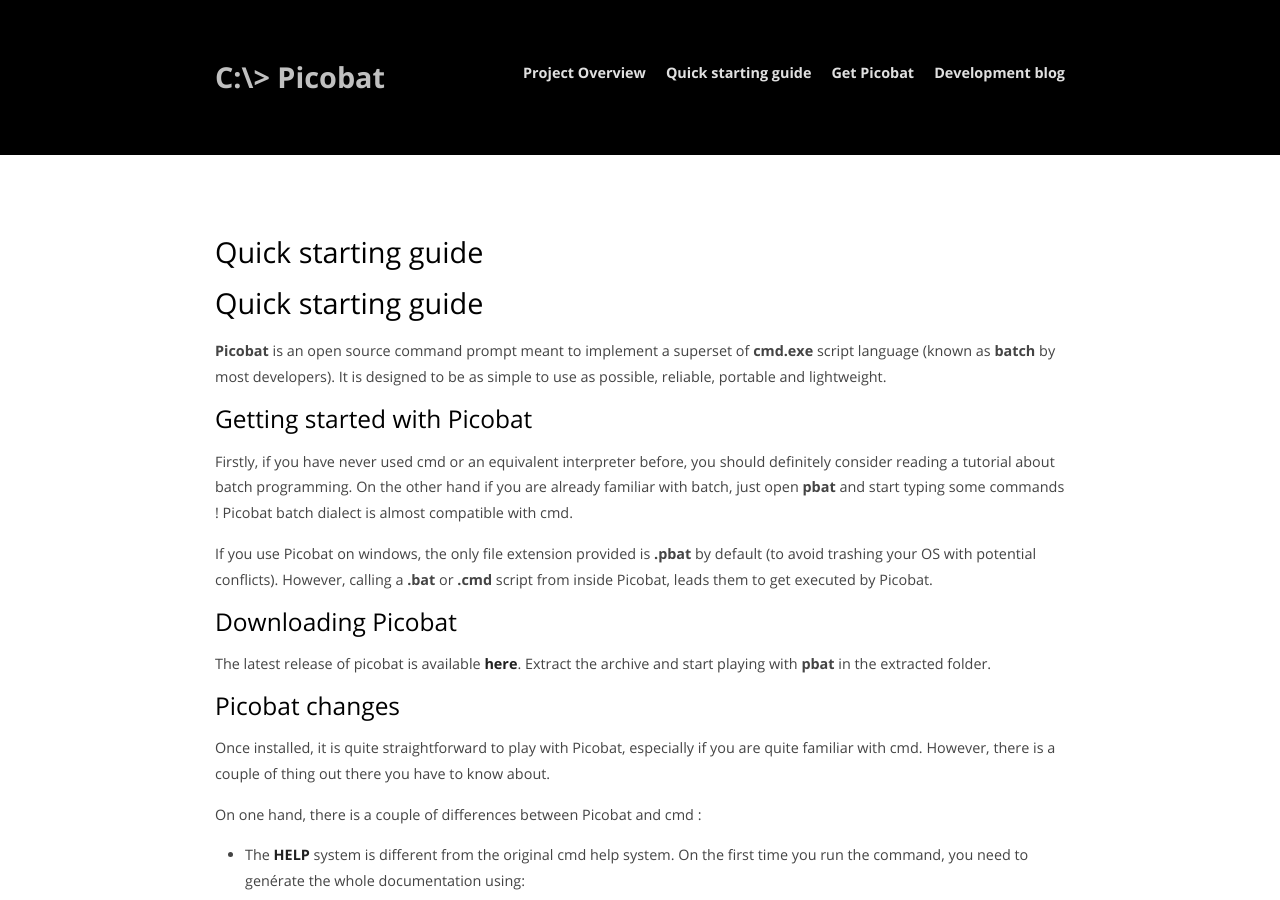
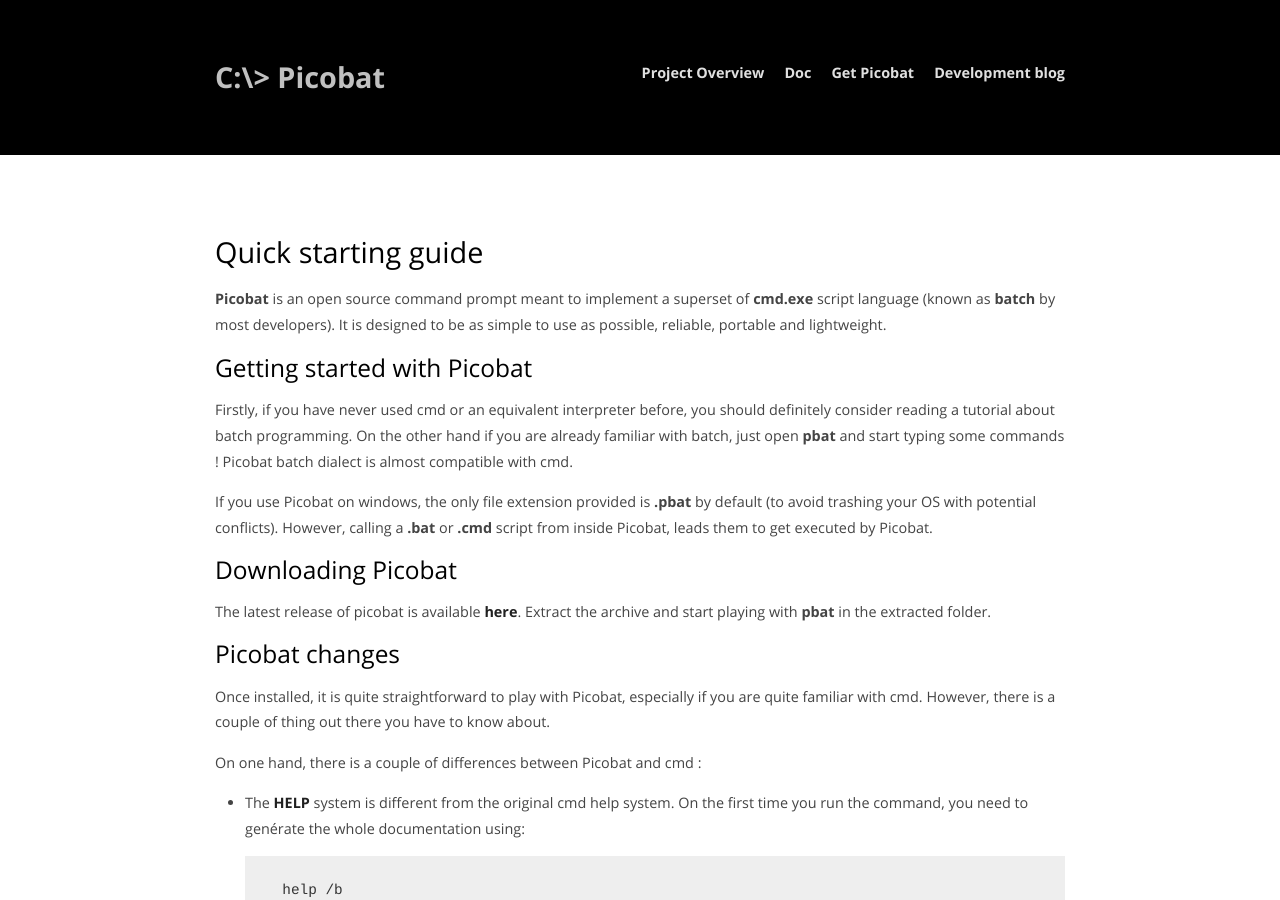
Before and after one commit to darkbatcher/picobat-www, a Jekyll site: the page built from doc.md, in a window 1280 px wide and 900 px high. Built offline with Jekyll 4.4.1, drawn with Linux system fonts in a browser that asks for light colours; our own code applies the rules of GitHub Pages for plain Markdown files.

Commit message:
Updated doc.md

```diff
--- a/doc.md
+++ b/doc.md
@@ -1,3 +1,8 @@
+---
+title: Doc
+description: Quick starting guide
+layout: default
+---
 # Quick starting guide #
 
 **Picobat** is an open source command prompt meant to implement a superset of
```
